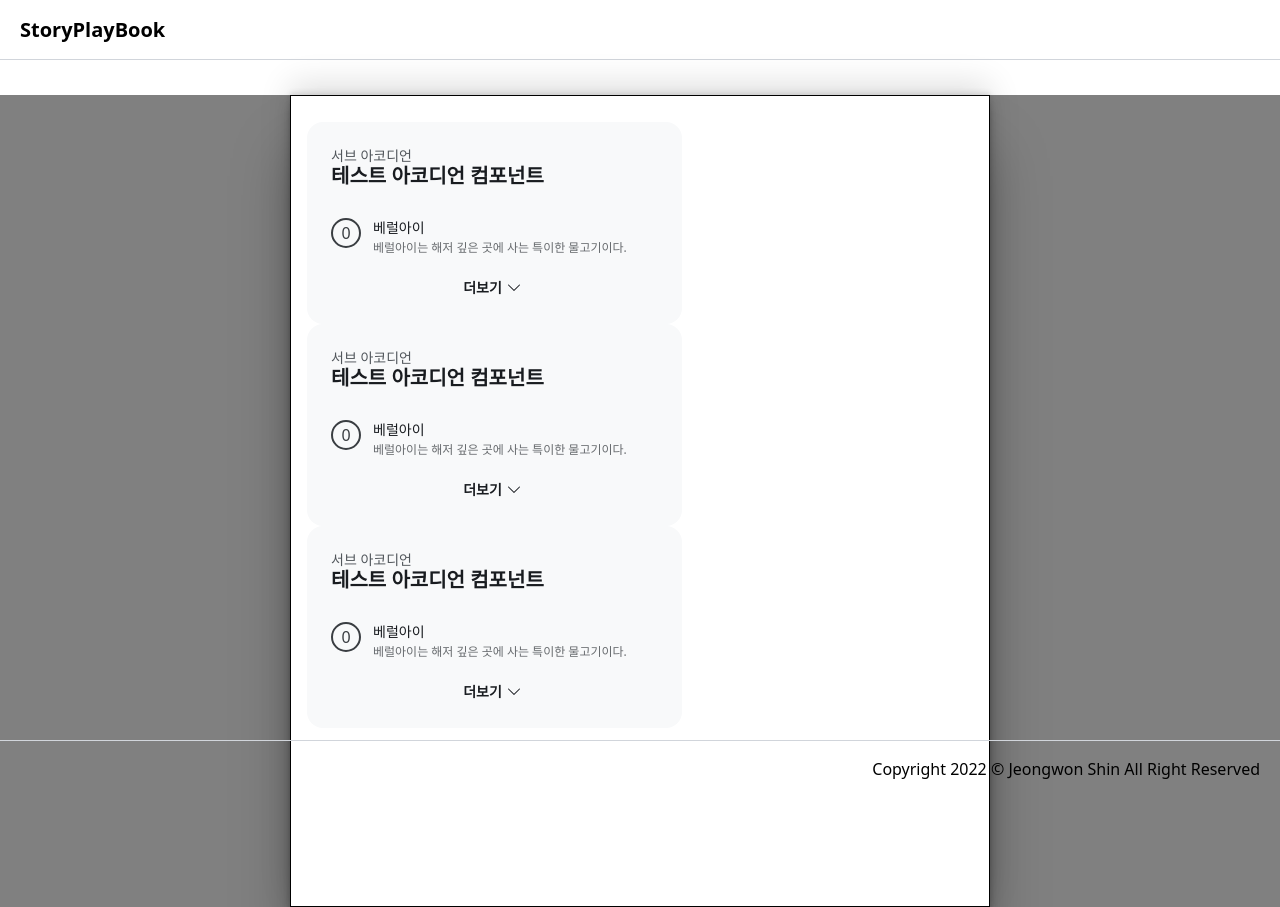
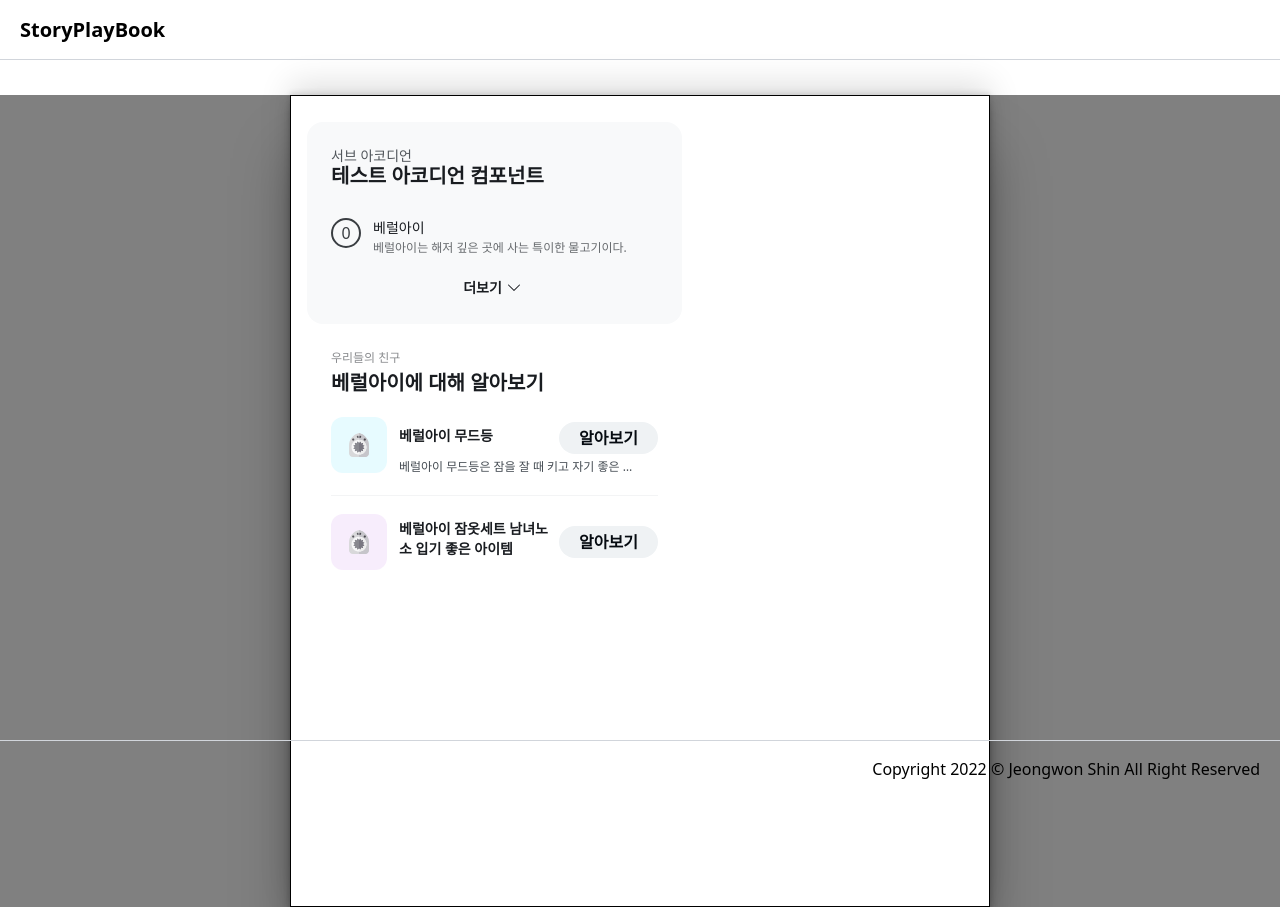
Before and after one commit to newgardener/StoryPlayBook-Project, a React (Create React App) app: page /story-playground in a window 1280 px wide. Built offline with nearby package versions, Linux system fonts and the light colour scheme.

Commit message:
feat: DraggableWrapper에 component props 추가

```diff
--- a/src/components/DraggableWrapper/index.tsx
+++ b/src/components/DraggableWrapper/index.tsx
@@ -1,10 +1,6 @@
 import * as React from "react";
-import { createPortal } from "react-dom";
 import classNames from "classnames/bind";
 import { motion, MotionProps, MotionValue, useMotionValue } from "framer-motion";
-
-import { defaultComponentProps } from "../../constants";
-import { AccordionCard, AccordionCardProps } from "../../design-system/components";
 
 import styles from "./styles.module.scss";
 
@@ -17,7 +13,7 @@ type Point = {
 
 const css = {
   padding: 16,
-  minBoundingClientTop: 111,
+  minBoundingClientTop: 125,
   maxBoundingClientBottom: 891,
 };
 
@@ -58,14 +54,18 @@ const useDrag: (point: UseDrag) => MotionProps = ({ x, y, top, bottom }) => {
   };
 };
 
-export const DraggableWrapper = () => {
+type DraggableWrapperProps = {
+  component: React.ReactNode;
+};
+
+export const DraggableWrapper = ({ component }: DraggableWrapperProps) => {
   const x = useMotionValue(0);
   const y = useMotionValue(10);
   const point = { x, y };
 
   return (
     <DraggableComponentContainer {...point}>
-      <DraggableComponent {...point} />
+      <DraggableComponent {...point} component={component} />
     </DraggableComponentContainer>
   );
 };
@@ -86,13 +86,16 @@ const DraggableComponentContainer = ({
   );
 };
 
-const DraggableComponent = (point: Point) => {
+type DraggableComponentProps = DraggableWrapperProps & Point;
+
+const DraggableComponent = ({ x, y, component }: DraggableComponentProps) => {
   const [top, setTop] = React.useState(0);
   const [bottom, setBottom] = React.useState(0);
   const componentRef = React.useRef<HTMLDivElement>(null);
 
   const dragProps = useDrag({
-    ...point,
+    x,
+    y,
     top,
     bottom,
   });
@@ -104,9 +107,7 @@ const DraggableComponent = (point: Point) => {
 
   return (
     <motion.div {...dragProps} ref={componentRef}>
-      <AccordionCard
-        {...(defaultComponentProps["AccordionCard"] as AccordionCardProps)}
-      />
+      {component}
     </motion.div>
   );
 };
--- a/src/components/StoryPlaySection/index.tsx
+++ b/src/components/StoryPlaySection/index.tsx
@@ -1,6 +1,13 @@
 import * as React from "react";
 import classNames from "classnames/bind";
 
+import { defaultComponentProps } from "../../constants";
+import {
+  AccordionCard,
+  AccordionCardProps,
+  ProductList,
+  ProductListProps,
+} from "../../design-system/components";
 import { DraggableWrapper } from "../DraggableWrapper";
 
 import styles from "./styles.module.scss";
@@ -11,9 +18,22 @@ export const StoryPlaySection = () => {
   return (
     <div className={cx("storyplay-wrapper")}>
       <div className={cx("story-render-panel")}>
-        <DraggableWrapper />
-        <DraggableWrapper />
-        <DraggableWrapper />
+        <DraggableWrapper
+          component={
+            <AccordionCard
+              className={cx("story-component")}
+              {...(defaultComponentProps["AccordionCard"] as AccordionCardProps)}
+            />
+          }
+        />
+        <DraggableWrapper
+          component={
+            <ProductList
+              className={cx("story-component")}
+              {...(defaultComponentProps["ProductList"] as ProductListProps)}
+            />
+          }
+        />
       </div>
     </div>
   );
--- a/src/components/StoryPlaySection/styles.module.scss
+++ b/src/components/StoryPlaySection/styles.module.scss
@@ -21,3 +21,8 @@
     rgba(0, 0, 0, 0.09) 0px -3px 5px;
   padding: 16px;
 }
+
+.story-component {
+  max-width: 375px;
+  margin: 0;
+}
```
